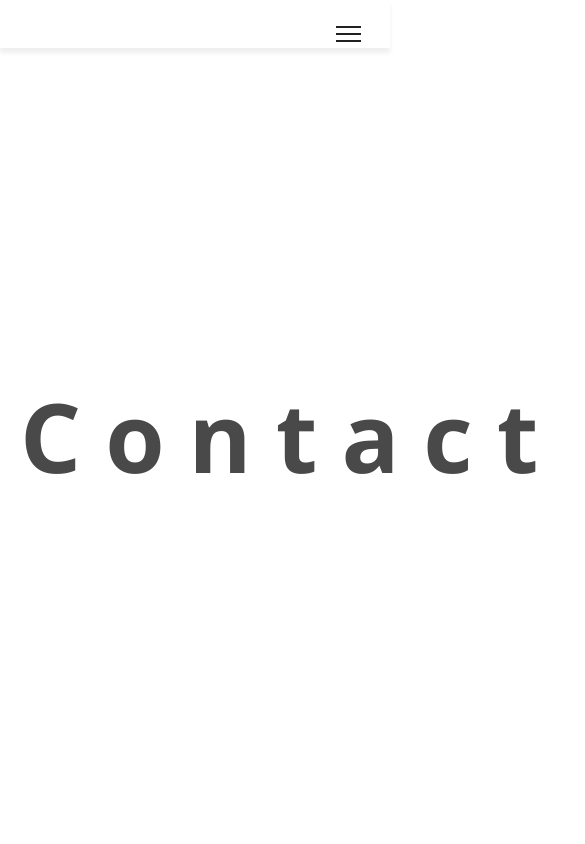
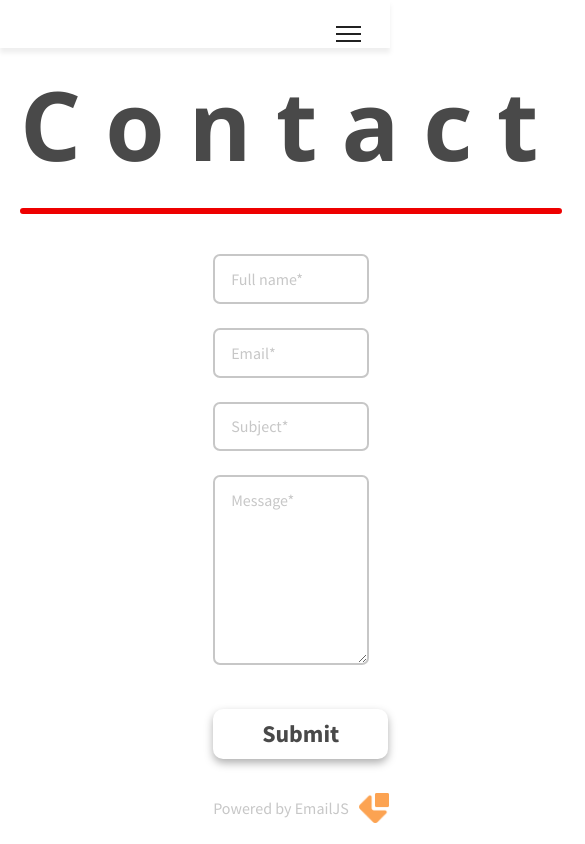
Before and after one commit to TSimmz/tsimmz.github.io, a React (Create React App) app: page /contact in a window 390 px wide. Shown: the top 844 px of the page, 585 px wide, since content can reach past the window. Built offline with nearby package versions, Linux system fonts and the light colour scheme; the HTML template or start-up script is replaced by a standard one.

Commit message:
Finished Contact form
- added successful email sending via EmailJS
- fixed sizing media queries
- added emailJS logo image

```diff
--- a/package.json
+++ b/package.json
@@ -9,6 +9,7 @@
     "@testing-library/react": "^11.2.7",
     "@testing-library/user-event": "^12.8.3",
     "axios": "^0.21.4",
+    "emailjs-com": "^3.2.0",
     "formik": "^2.2.9",
     "react": "^17.0.2",
     "react-anchor-link-smooth-scroll": "^1.0.12",
--- a/src/components/landing/Contact/ContactForm/ContactForm.jsx
+++ b/src/components/landing/Contact/ContactForm/ContactForm.jsx
@@ -1,12 +1,13 @@
 import React, { useContext } from 'react';
 import { Formik, Form, FastField, Field, ErrorMessage } from 'formik';
 import * as Yup from 'yup';
-import axios from 'axios';
 import Recaptcha from 'react-google-recaptcha';
-import { url } from 'data/config';
+import { legalName } from 'data/config';
 import { Button } from 'components/common';
-import { Error, InputField, Input, Submit} from './styles';
+import { Error, InputField, Input, Submit, EmailJS } from './styles';
 import { ThemeContext } from 'providers/ThemeProvider';
+import * as emailjs from 'emailjs-com';
+import emailjsLogo from 'assets/logos/emailjs.png';
 
 const ContactForm = () => {
   const { theme } = useContext(ThemeContext);
@@ -38,22 +39,21 @@ const ContactForm = () => {
     { setSubmitting, resetForm, setFieldValue }
   ) => {
     try {
-      await axios({
-        method: 'POST',
-        url:
-          process.env.NODE_ENV !== 'development'
-            ? `${url}/api/contact`
-            : 'http://localhost:3001/api/contact',
-        headers: {
-          'Content-Type': 'application/json',
-        },
-        data: JSON.stringify({
-          name,
-          email,
-          subject,
-          message,
-        }),
-      });
+      const templateParams = {
+        to_name: legalName,
+        subject: subject,
+        from_name: name,
+        from_email: email,
+        message: message,
+      };
+
+      await emailjs.send(
+        process.env.REACT_APP_EMAILJS_SERVICE_ID,
+        process.env.REACT_APP_EMAILJS_TEMPLATE_ID,
+        templateParams,
+        process.env.REACT_APP_EMAILJS_USER_ID
+      );
+
       setSubmitting(false);
       setFieldValue('success', true);
       setTimeout(() => resetForm(), 6000);
@@ -70,7 +70,7 @@ const ContactForm = () => {
       validationSchema={validationSchema}
       onSubmit={onSubmit}>
       {({ values, touched, errors, setFieldValue, isSubmitting }) => (
-        <Form style={{margin: 0}}>
+        <Form>
           <InputField>
             <Input
               as={Field}
@@ -82,7 +82,7 @@ const ContactForm = () => {
               error={touched.name && errors.name}
               theme={theme}
             />
-            <ErrorMessage component={Error} name='name' theme={theme}/>
+            <ErrorMessage component={Error} name='name' theme={theme} />
           </InputField>
           <InputField>
             <Input
@@ -96,7 +96,7 @@ const ContactForm = () => {
               error={touched.email && errors.email}
               theme={theme}
             />
-            <ErrorMessage component={Error} name='email' theme={theme}/>
+            <ErrorMessage component={Error} name='email' theme={theme} />
           </InputField>
           <InputField>
             <Input
@@ -109,7 +109,7 @@ const ContactForm = () => {
               error={touched.subject && errors.subject}
               theme={theme}
             />
-            <ErrorMessage component={Error} name='subject' theme={theme}/>
+            <ErrorMessage component={Error} name='subject' theme={theme} />
           </InputField>
           <InputField>
             <Input
@@ -124,33 +124,47 @@ const ContactForm = () => {
               error={touched.message && errors.message}
               theme={theme}
             />
-            <ErrorMessage component={Error} name='message' theme={theme}/>
+            <ErrorMessage component={Error} name='message' theme={theme} />
           </InputField>
-          { values.name &&
+          {values.name &&
             values.email &&
             values.subject &&
             values.message &&
-            process.env.NODE_ENV !== "development" && (
+            process.env.NODE_ENV !== 'development' && (
               <InputField>
                 <FastField
                   component={Recaptcha}
                   sitekey={process.env.REACT_APP_PORTFOLIO_RECAPTCHA}
-								name="recaptcha"
-								onChange={(value) => setFieldValue("recaptcha", value)}
+                  name='recaptcha'
+                  onChange={(value) => setFieldValue('recaptcha', value)}
                 />
-							<ErrorMessage component={Error} name="recaptcha" />
+                <ErrorMessage component={Error} name='recaptcha' />
               </InputField>
             )}
           {values.success && (
             <InputField>
               <h4>
-								Your message has been successfully sent, I will get back to you ASAP!
+                Your message has been successfully sent, I will get back to you
+                ASAP!
               </h4>
             </InputField>
           )}
-					<Button as={Submit} theme={theme} secondary type="submit" disabled={isSubmitting}>
+          <Button
+            as={Submit}
+            theme={theme}
+            secondary
+            type='submit'
+            disabled={isSubmitting}>
             Submit
           </Button>
+          <EmailJS
+            href='https://www.emailjs.com/'
+            target='_blank'
+            referrerPolicy='no-referrer'
+            theme={theme}>
+            <p>Powered by EmailJS</p>
+            <img src={emailjsLogo} alt='EmailJS logo'></img>
+          </EmailJS>
         </Form>
       )}
     </Formik>
--- a/src/components/landing/Contact/ContactForm/styles.js
+++ b/src/components/landing/Contact/ContactForm/styles.js
@@ -1,5 +1,6 @@
 import styled from 'styled-components';
 import { lightTheme, darkTheme } from 'providers/ThemeProvider';
+import { object } from 'yup/lib/locale';
 
 export const Error = styled.span`
   color: ${({ theme }) =>
@@ -9,12 +10,14 @@ export const Error = styled.span`
 export const InputField = styled.div`
   position: relative;
   margin-bottom: 1rem;
-  width: 650px;
+  width: 100%;
 `;
 
 export const Input = styled.input`
   width: 100%;
   box-sizing: border-box;
+  color: ${({ theme }) =>
+    theme === 'light' ? lightTheme.darkColor : darkTheme.darkColor};
   background-color: ${({ theme }) =>
     theme === 'light' ? lightTheme.navbarColor : darkTheme.navbarColor};
   border: 2px solid
@@ -31,13 +34,15 @@ export const Input = styled.input`
   }
 
   ${({ error, theme }) =>
-    error && theme === 'light' &&
+    error &&
+    theme === 'light' &&
     `
 		border-color: ${lightTheme.accent};
 	`}
 
-${({ error, theme }) =>
-    error && theme !== 'light' &&
+  ${({ error, theme }) =>
+    error &&
+    theme !== 'light' &&
     `
 		border-color: ${darkTheme.accent};
 	`}
@@ -54,7 +59,37 @@ export const Submit = styled.button`
   margin-top: 16px;
 
   color: ${({ theme }) =>
-      theme === 'light' ? lightTheme.darkColor : darkTheme.darkColor};
+    theme === 'light' ? lightTheme.darkColor : darkTheme.darkColor};
   background-color: ${({ theme }) =>
-      theme === 'light' ? lightTheme.navbarColor : darkTheme.navbarColor};
+    theme === 'light' ? lightTheme.navbarColor : darkTheme.navbarColor};
+
+  &:disabled {
+    color: ${({ theme }) =>
+      theme === 'light'
+        ? lightTheme.darkColor + 'a1'
+        : darkTheme.darkColor + 'a1'};
+    background-color: ${({ theme }) =>
+      theme === 'light' ? lightTheme.lightColor : darkTheme.lightColor};
+  }
 `;
+
+export const EmailJS = styled.a`
+  width: 250px;
+  height: 50px;
+  display: flex;
+  align-items: center;
+  margin-top: 1.5rem;
+
+  p {
+    margin: 0;
+    color: ${({ theme }) =>
+      theme === 'light' ? lightTheme.lightColor : darkTheme.lightColor};
+  }
+
+  img {
+    margin: 0;
+    width: 50px;
+    height: 30px;
+    object-fit: contain;
+  }
+`;
--- a/src/components/landing/Contact/styles.js
+++ b/src/components/landing/Contact/styles.js
@@ -16,6 +16,10 @@ export const ContactWrapper = styled.section`
   padding: 0 20px;
   display: flex;
 
+  @media (max-width: 1310px) {
+    flex-direction: column;
+  }
+
   h1 {
     font-size: 96px;
     letter-spacing: 1.5rem;
@@ -31,7 +35,21 @@ export const ContactWrapper = styled.section`
 
 export const FormWrapper = styled.div`
   display: flex;
-  width: 60%;
+
+  @media (max-width: 1310px) {
+    justify-content: center;
+    align-items: center;
+    flex-direction: column;
+  }
+
+  form {
+    margin: 0;
+    width: 20vw;
+
+    @media (max-width: 1310px) {
+      width: 40vw;
+    }
+  }
 `;
 
 export const Divider = styled.div`
@@ -41,4 +59,10 @@ export const Divider = styled.div`
     ${({ theme }) => (theme === 'light' ? lightTheme.accent : darkTheme.accent)};
   border-radius: 5px;
   transition: 500ms;
+
+  @media (max-width: 1310px) {
+    height: 0;
+    width: 100%;
+    margin-bottom: 40px;
+  }
 `;
--- a/src/components/landing/Resume/Skills/Skills.jsx
+++ b/src/components/landing/Resume/Skills/Skills.jsx
@@ -33,16 +33,15 @@ const DarkToolTip = withStyles(() => ({
 
 export const Skills = ({ skills, theme }) => {
   const renderImageWithToolTip = (name, icon, theme) => {
-    const location = 'bottom-center';
     if (theme === 'light') {
       return (
-        <LightToolTip title={name} aria-label={name} arrow placement={location}>
+        <LightToolTip title={name} aria-label={name} arrow>
           <img src={getImage(icon)} alt={name} />
         </LightToolTip>
       );
     }
     return (
-      <DarkToolTip title={name} aria-label={name} arrow placement={location}>
+      <DarkToolTip title={name} aria-label={name} arrow>
         <img src={getImage(icon)} alt={name} />
       </DarkToolTip>
     );
```
Also changed, not shown: src/assets/logos/emailjs.png (added), 1 other file (tests, documents, lock files or other folders). Lines whose indentation alone changed are shown as unchanged.
